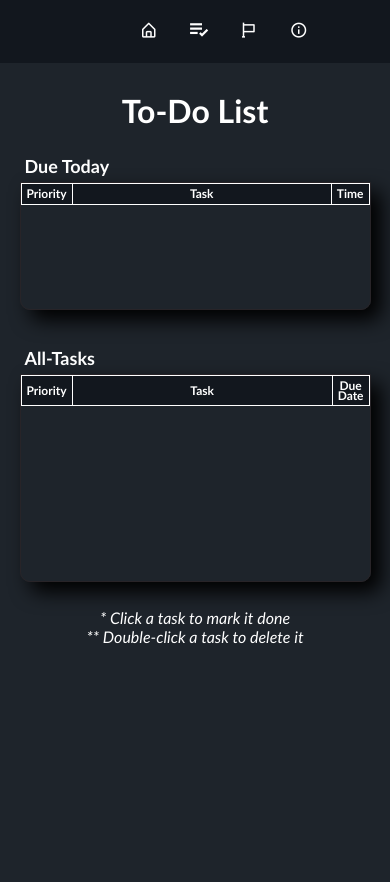
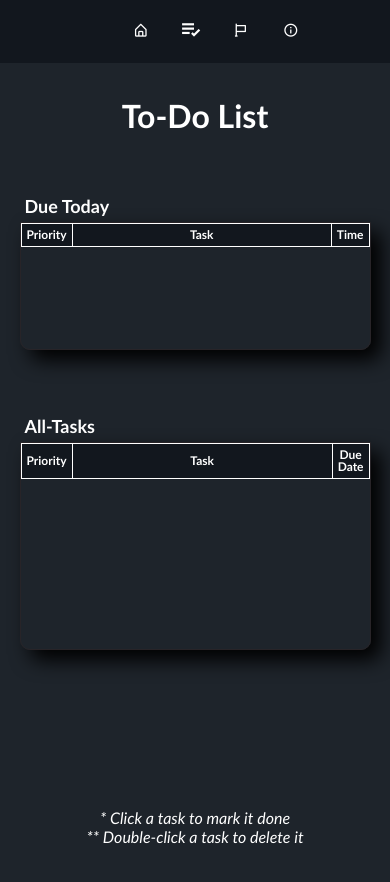
Before and after one commit to frankDiazdvv/To-Do-List-Project, a plain HTML site: page index.html in a window 390 px wide. After the commit the page ends 844 px from the top, so only its background shows below. Drawn offline with nearby package versions, Linux system fonts and the light colour scheme.

Commit message:
Adjusting for android devices

```diff
--- a/mediaqueries.css
+++ b/mediaqueries.css
@@ -64,13 +64,14 @@
     @media  screen and (max-width: 569px) {
 
         body, html {
-            overflow: hidden;
+            overflow-x: hidden;
+            overflow-y: auto;
         }
 
         /* SIDEBAR */
 
         .sidebar {
-            position: relative;
+            position: fixed;
             right: 0;
             width: 100%;
             height: 50px;
@@ -89,11 +90,12 @@
             height: 50px;
             justify-self: center;
             align-items: center;
-            margin-left: 2rem;
+            margin-left: 0;
+            padding-inline-start: 1rem;
         }
 
         .sidebar ul li a {
-            font-size: 18px;
+            font-size: 4vw;
         }
 
         .sidebar ul li a .bx-list-check {
@@ -113,18 +115,20 @@
         /* DASHBOARD */
 
         .main-content {
-            position: absolute;
+            position: relative;
             top: 50px;
-            margin-top: 20px;
             width: 100%;
             left: 0;
             right: 0;
             bottom: 0;
-            overflow: hidden;
+            overflow-x: hidden;
+            overflow-y: auto;
         }
 
         .main-content-dashboard{
-            grid-template-rows: 80px repeat(2, 12rem) 10rem;
+            grid-template-rows: auto;
+            gap: 10px;
+            padding: 0;
         }
 
 
@@ -136,8 +140,8 @@
         }
 
         .task-table thead, .task-table td {
-            height: 1rem;
-            line-height: .8;
+            height: auto;
+            line-height: 1;
         }
 
         .due-today-container,
@@ -202,6 +206,7 @@
         .add-task-container .text-input input {
             height: 2rem;
             width: 100%;
+            max-width: 300px;
         }
 
 
@@ -253,7 +258,7 @@
         }
 
         .contact-me-links a {
-            font-size: 14px;
+            font-size: 3.5vw;
         }
 
         .contact-me-links img {
```
